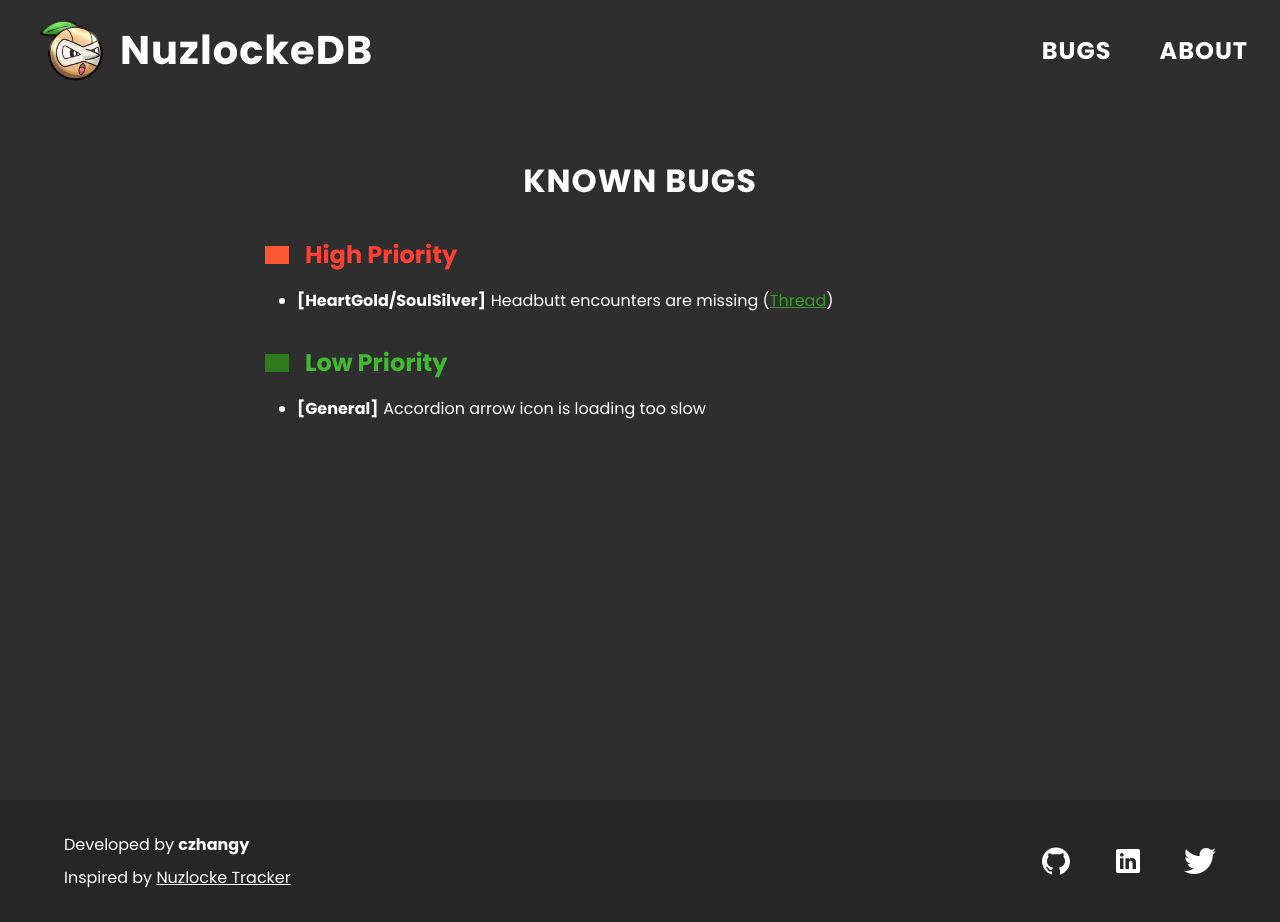
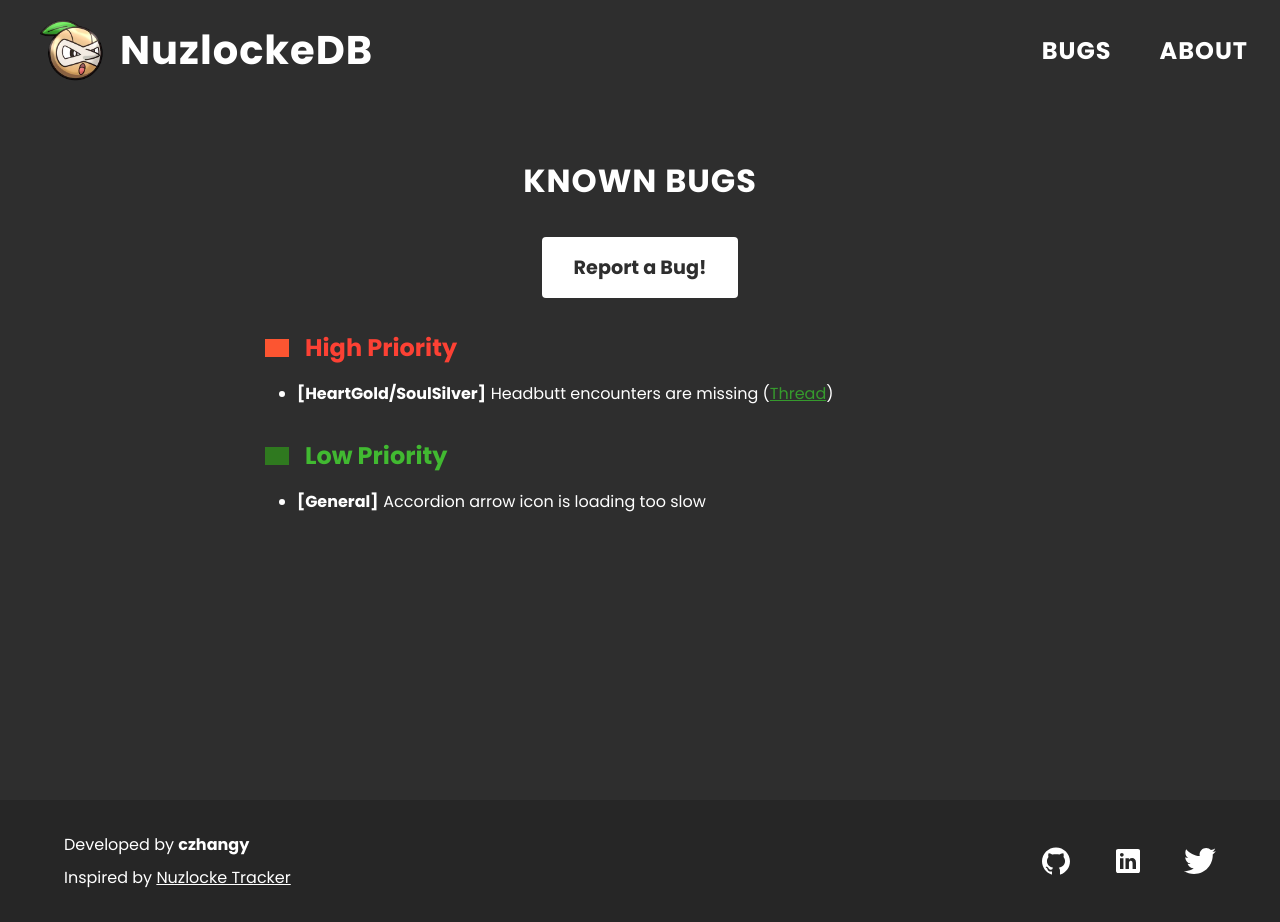
Before and after one commit to czhangy/nuzdocs, a Next.js app: page /bugs in a window 1280 px wide. Built offline with nearby package versions, Linux system fonts and the light colour scheme; grey boxes are pictures that could not be loaded; a web font is replaced by a local one.

Commit message:
Report bug button

```diff
--- a/src/components/BugsPage/BugsPage.module.scss
+++ b/src/components/BugsPage/BugsPage.module.scss
@@ -2,6 +2,10 @@
 
 .bugs-page {
     --bug-inner-spacing: 0.3rem;
+    --button-border-rad: 4px;
+    --button-font-size: 1.2rem;
+    --button-x-padding: 2rem;
+    --button-y-padding: 1rem;
     --header-font-size: 2rem;
     --header-letter-spacing: 1px;
     --icon-size: 1.5rem;
@@ -27,6 +31,15 @@
         letter-spacing: var(--header-letter-spacing);
         margin-bottom: var(--inner-spacing);
         text-align: center;
+    }
+
+    .report {
+        background-color: constants.$text-color;
+        border-radius: var(--button-border-rad);
+        color: constants.$bg-color;
+        font-size: var(--button-font-size);
+        font-weight: bold;
+        padding: var(--button-y-padding) var(--button-x-padding);
     }
 
     .section {
--- a/src/components/BugsPage/BugsPage.tsx
+++ b/src/components/BugsPage/BugsPage.tsx
@@ -1,13 +1,21 @@
+import Bug from "@/models/Bug";
 import bugs from "@/static/bugs";
+import colors from "@/static/colors";
+import Image from "next/image";
 import styles from "./BugsPage.module.scss";
-import Bug from "@/models/Bug";
-import Image from "next/image";
-import colors from "@/static/colors";
 
 const BugsPage: React.FC = () => {
     return (
         <div className={styles["bugs-page"]}>
             <h2 className={styles.header}>KNOWN BUGS</h2>
+            <a
+                className={styles.report}
+                href="https://github.com/czhangy/nuzlocke-db/issues"
+                target="_blank"
+                rel="noreferrer"
+            >
+                Report a Bug!
+            </a>
             {Object.keys(bugs).map((priority: string, sectionKey: number) => {
                 return (
                     <section className={styles.section} key={sectionKey}>
```
